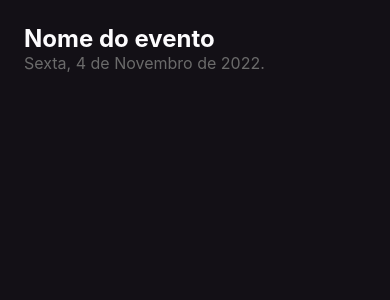
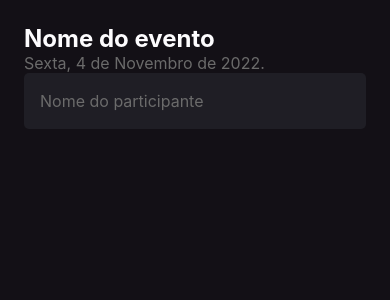
Before and after one commit to thiagoperest/react_native_fundamentos, a React Native app: screen / in a window 390 px wide. Shown: the top 300 px of the page. Built offline with nearby package versions, Linux system fonts and the light colour scheme.

Commit message:
feat: add input de dados

```diff
--- a/src/screens/Home/index.tsx
+++ b/src/screens/Home/index.tsx
@@ -1,4 +1,4 @@
-import { Text, View } from "react-native";
+import { Text, TextInput, View } from "react-native";
 
 import { styles } from "./styles";
 
@@ -7,6 +7,11 @@
     <View style={styles.container}>
       <Text style={styles.mainEvent}>Nome do evento</Text>
       <Text style={styles.localEvent}>Sexta, 4 de Novembro de 2022.</Text>
+      <TextInput
+        style={styles.input}
+        placeholder="Nome do participante"
+        placeholderTextColor="#6B6B6B"
+      />
     </View>
   );
 }
--- a/src/screens/Home/styles.ts
+++ b/src/screens/Home/styles.ts
@@ -14,4 +14,12 @@
     color: "#6B6B6B",
     fontSize: 16,
   },
+  input: {
+    height: 56,
+    backgroundColor: "#1F1E25",
+    borderRadius: 5,
+    color: "#FFFFFF",
+    padding: 16,
+    fontSize: 16,
+  },
 });
```
